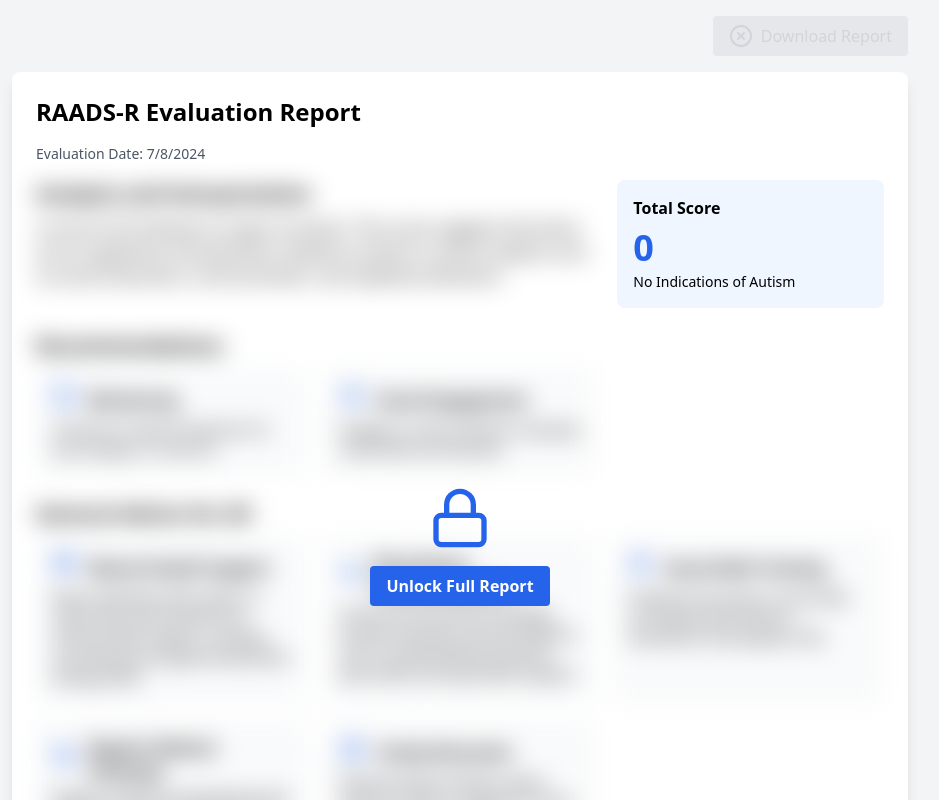
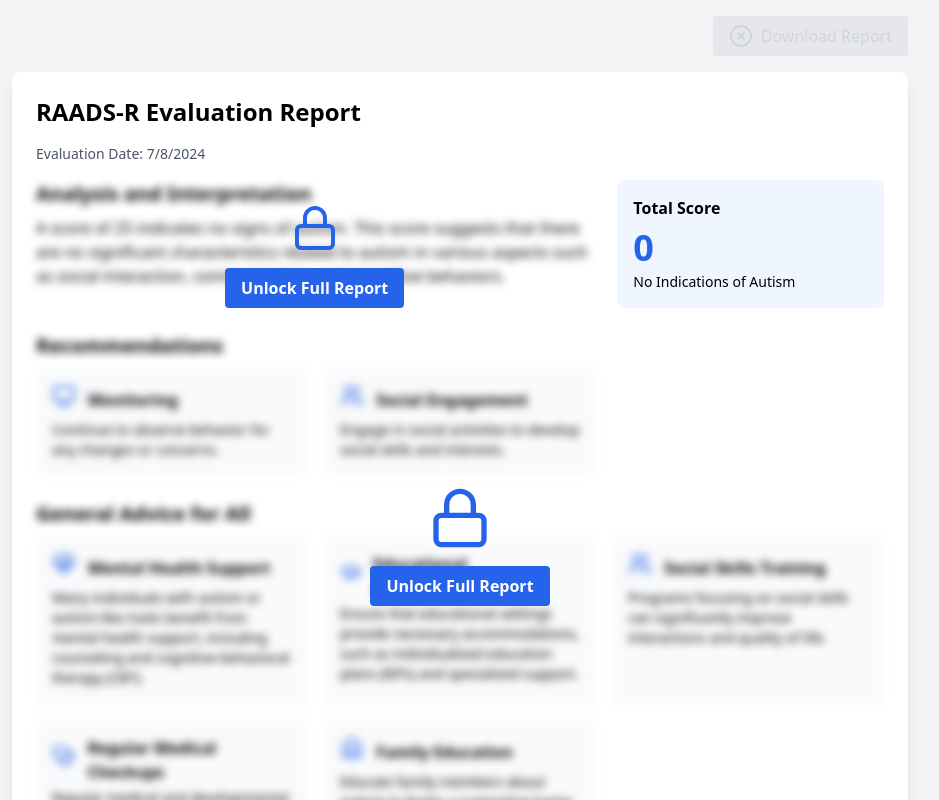
Before and after one commit to blowxian/raads_test, a Next.js app: page / in a window 1280 px wide. Shown: the top 800 px of the page, without its empty margins (180-1119 px from the left). Built offline with nearby package versions, Linux system fonts and the light colour scheme; no server answers.

Commit message:
update layout; add GA log;

```diff
--- a/app/page.tsx
+++ b/app/page.tsx
@@ -24,6 +24,7 @@ import {
     XCircle
 } from 'lucide-react';
 import axios from "axios";
+import {logEvent} from '@/lib/GAlog';
 
 const FEISHU_NOTIFY_WEBHOOK_URL = 'https://open.feishu.cn/open-apis/bot/v2/hook/f3310800-9803-4235-bc20-9557188d6d20';
 
@@ -332,10 +333,13 @@ export default function RAADSRReport() {
 
     const handlePrint = useReactToPrint({
         content: () => componentRef.current,
+        onAfterPrint: () => {
+            logEvent('click', 'RAADSRReport', 'print_report', totalScore);
+        }
     });
 
     const handlePayment = (tier: any) => {
-        // Implement actual payment logic here
+        logEvent('click', 'RAADSRReport', 'initiate_payment', totalScore);
         window.location.href = `/checkout?score=${totalScore}&package=${tier}`;
     };
 
@@ -420,6 +424,7 @@ export default function RAADSRReport() {
             const parsedScore = parseInt(scoreFromParams, 10);
             if (!isNaN(parsedScore) && parsedScore >= 0 && parsedScore <= 240) {
                 setTotalScore(parsedScore);
+                logEvent('page_view', 'RAADSRReport', 'view_report', parsedScore);
             }
         }
 
@@ -442,7 +447,10 @@ export default function RAADSRReport() {
                         const options = {timeZone: 'Asia/Shanghai', hour12: false};
                         const formattedDate = date.toLocaleString('zh-CN', options);
 
-                        notifyFeishu(`[${process.env.NEXT_PUBLIC_ENV_HINT}] ${data.session.customer_email || data.session.customer_details.email} 购买了 ${data.metadata.plan}, 回执编号 ${data.invoice.number ? data.invoice.number : "无"}, 在 ${formattedDate} 访问了购买成功页面`)
+                        notifyFeishu(`[${process.env.NEXT_PUBLIC_ENV_HINT}] ${data.session.customer_email || data.session.customer_details.email} 购买了 ${data.metadata.plan}, 回执编号 ${data.invoice.number ? data.invoice.number : "无"}, 在 ${formattedDate} 访问了购买成功页面`);
+
+                        // 记录支付成功事件
+                        logEvent('purchase', 'RAADSRReport', 'payment_success', data.metadata.score);
                     })
                     .catch(error => {
                         console.error("Failed to verify payment:", error);
@@ -458,6 +466,9 @@ export default function RAADSRReport() {
             setTimeout(() => {
                 setShowFlash(false);
             }, 6000); // 6秒后停止边框闪烁
+
+            // 记录支付取消事件
+            logEvent('purchase', 'RAADSRReport', 'payment_cancel', totalScore);
         }
 
         // Fetch user IP and send notification
@@ -510,10 +521,28 @@ export default function RAADSRReport() {
                     <p className="text-sm text-gray-600 mb-4">Evaluation Date: {new Date().toLocaleDateString()}</p>
 
                     <div className="grid grid-cols-1 md:grid-cols-3 gap-6 mb-6">
-                        <div
-                            className={`col-span-2 ${!isPaid || !(selectedTier === 'premium' || selectedTier === 'service') ? 'blur-md' : ''}`}>
-                            <h2 className="text-xl font-bold mb-2">Analysis and Interpretation</h2>
-                            <p className="mb-2">{getInterpretationDetails(totalScore)}</p>
+                        <div className="col-span-2 relative">
+                            <div
+                                className={`${!isPaid || !(selectedTier === 'premium' || selectedTier === 'service') ? 'blur-sm' : ''}`}>
+                                <h2 className="text-xl font-bold mb-2">Analysis and Interpretation</h2>
+                                <p className="mb-2">{getInterpretationDetails(totalScore)}</p>
+                            </div>
+
+                            {/* Lock icon and unlock button */}
+                            {!isPaid && (
+                                <div className="absolute inset-0 flex flex-col items-center justify-center mt-6 z-10">
+                                    <Lock className="h-16 w-16 text-blue-600 mb-4"/>
+                                    <button
+                                        className="bg-blue-600 text-white font-bold py-2 px-4 rounded hover:bg-blue-700 transition duration-300"
+                                        onClick={() => {
+                                            (purchaseRef.current as any)?.scrollIntoView({behavior: 'smooth'});
+                                            logEvent('click', 'RAADSRReport', 'unlock_full_report', totalScore);
+                                        }}
+                                    >
+                                        Unlock Full Report
+                                    </button>
+                                </div>
+                            )}
                         </div>
 
                         <div className="space-y-4">
@@ -526,7 +555,7 @@ export default function RAADSRReport() {
                     </div>
 
                     <div
-                        className={`mb-6 ${!isPaid || !(selectedTier === 'premium' || selectedTier === 'service') ? 'blur-md' : ''}`}>
+                        className={`mb-6 ${!isPaid || !(selectedTier === 'premium' || selectedTier === 'service') ? 'blur-sm' : ''}`}>
                         <h2 className="text-xl font-bold mb-2">Recommendations</h2>
                         <div className="grid grid-cols-1 md:grid-cols-3 gap-4">
                             {getRecommendations(totalScore).map((recommendation, index) => (
@@ -542,7 +571,7 @@ export default function RAADSRReport() {
                     </div>
 
                     <div
-                        className={`mb-6 ${!isPaid || !(selectedTier === 'premium' || selectedTier === 'service') ? 'blur-md' : ''}`}>
+                        className={`mb-6 ${!isPaid || !(selectedTier === 'premium' || selectedTier === 'service') ? 'blur-sm' : ''}`}>
                         <h2 className="text-xl font-bold mb-2">General Advice for All</h2>
                         <div className="grid grid-cols-1 md:grid-cols-3 gap-4">
                             {getGeneralAdvice().map((advice, index) => (
@@ -571,6 +600,7 @@ export default function RAADSRReport() {
                                 className="bg-blue-600 text-white font-bold py-2 px-4 rounded hover:bg-blue-700 transition duration-300"
                                 onClick={() => {
                                     (purchaseRef.current as any)?.scrollIntoView({behavior: 'smooth'});
+                                    logEvent('click', 'RAADSRReport', 'unlock_full_report', totalScore);
                                 }}
                             >
                                 Unlock Full Report
@@ -707,7 +737,7 @@ export default function RAADSRReport() {
 
                 {paymentCancelled && (
                     <div
-                        className="fixed top-0 left-0 right-0 bg-[#ffa500] text-white flex items-center justify-center">
+                        className="fixed top-0 left-0 right-0 bg-[#ffa500] text-white flex items-center justify-center z-20">
                         <div className="p-4 text-center">
                             <h2 className="text-2xl font-bold mb-4">Payment Cancelled</h2>
                             <p>Your payment was cancelled. Please choose a suitable plan to unlock your complete RAADS-R
--- /dev/null
+++ b/lib/GAlog.ts
@@ -0,0 +1,25 @@
+// /lib/GALog.ts
+
+/**
+ * 发送事件到 Google Analytics
+ * @param {string} action - 表示交互类型的字符串（例如 'click'）
+ * @param {string} category - 事件类别（例如 'Video'）
+ * @param {string} label - 事件标签（例如 'play'）
+ * @param {number} value - 事件的数值（例如持续时间）
+ */
+export const logEvent = (action: string, category: string, label: string, value: number): void => {
+    if (typeof window !== 'undefined' && window.gtag) {
+        window.gtag('event', action, {
+            event_category: category,
+            event_label: label,
+            value: value,
+        });
+    }
+}
+
+// 为了使 TypeScript 知道 gtag 的类型，可以在 global.d.ts 文件中声明它
+
+// /global.d.ts
+interface Window {
+    gtag: (event: string, action: string, params: { [key: string]: any }) => void;
+}
```
